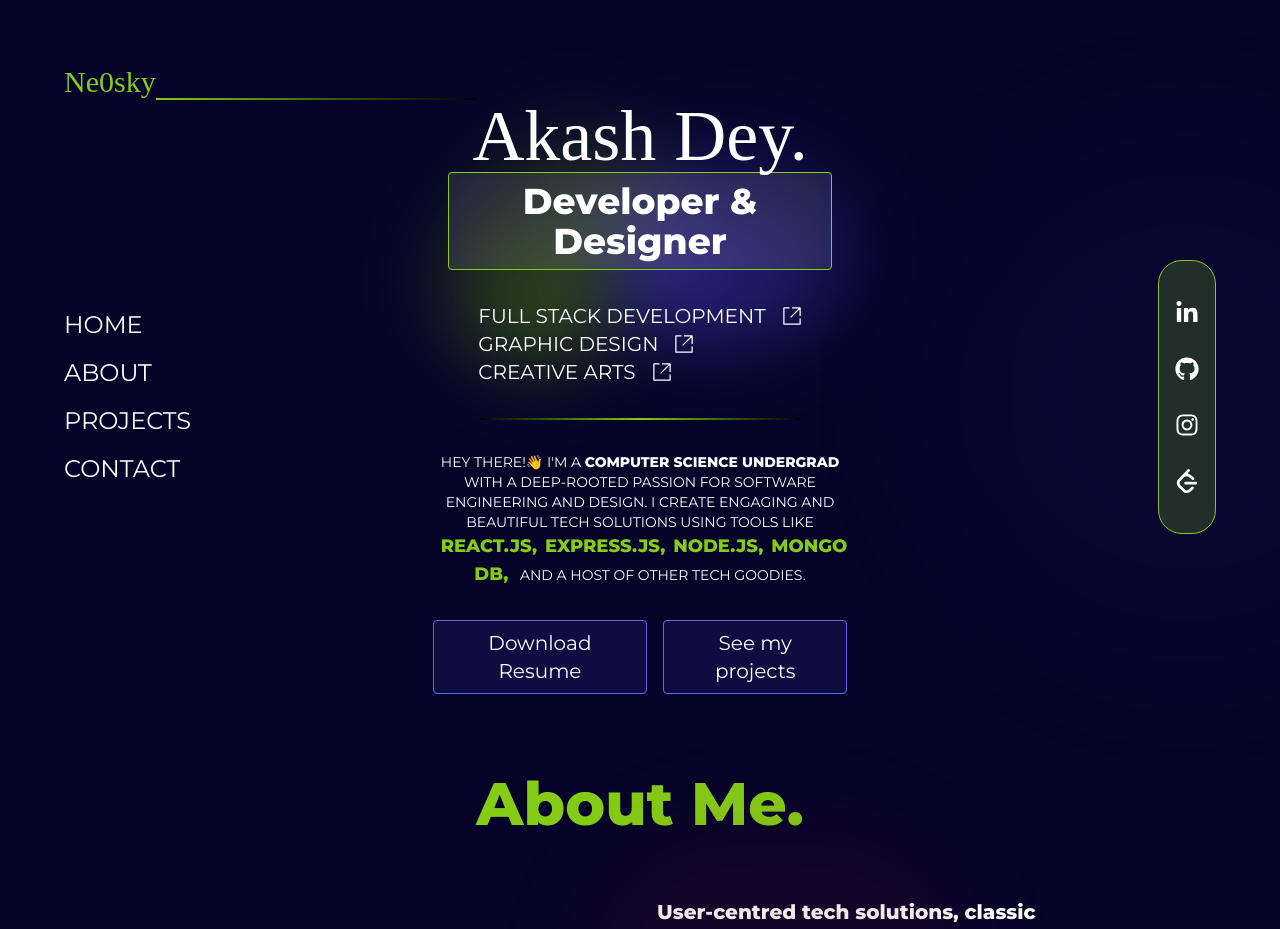
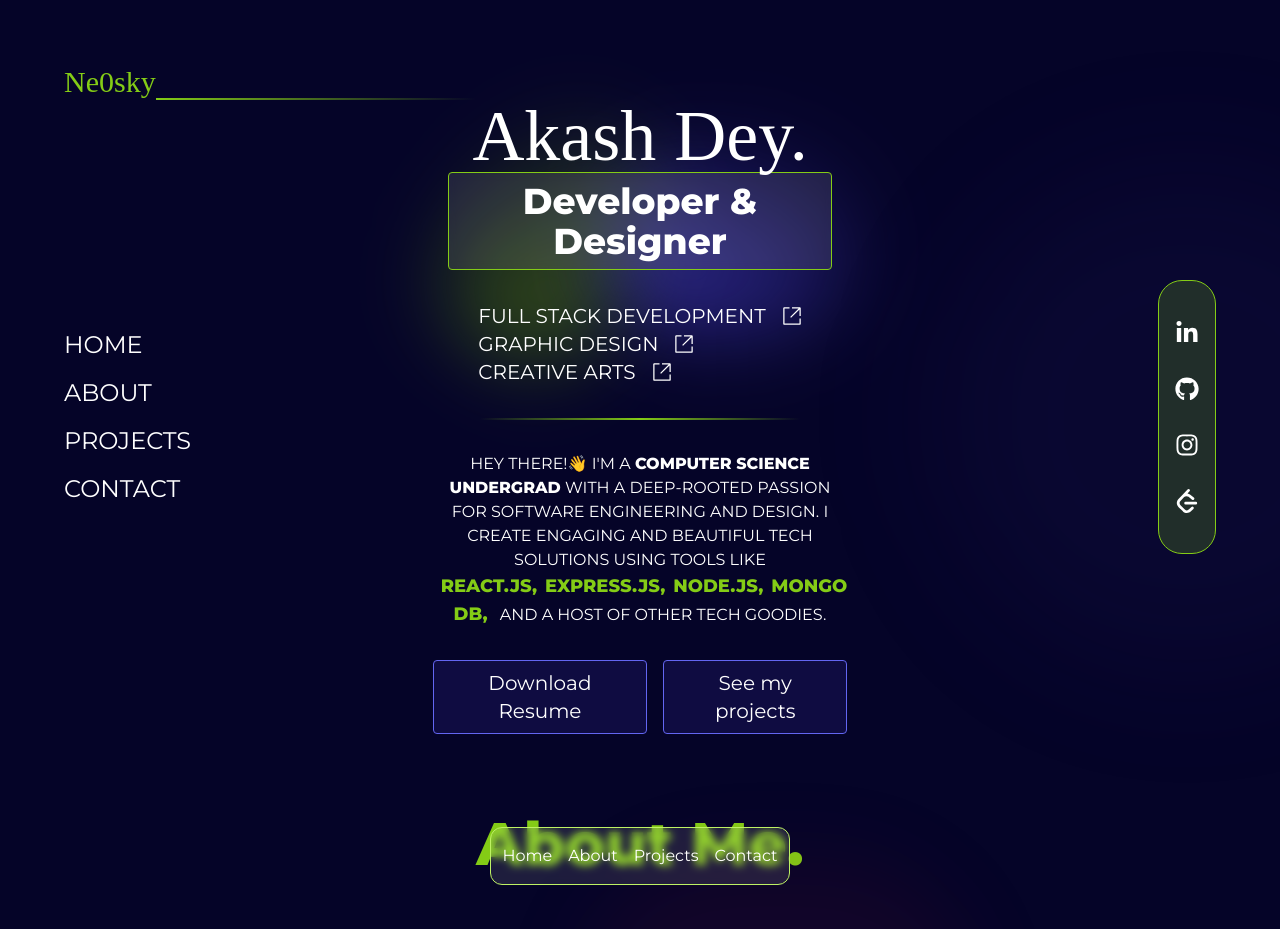
Before and after one commit to Ne0sky/portfolio, a React (Vite) app: page / in a window 1280 px wide. Shown: the top 929 px of the page. Built offline with nearby package versions, Linux system fonts and the light colour scheme; a web font is replaced by a local one.

Commit message:
add navbar

```diff
--- a/src/App.jsx
+++ b/src/App.jsx
@@ -2,6 +2,7 @@ import { useState, useEffect } from 'react';
 import Home from './pages/Home';
 import About from './pages/About';
 import Projects from './pages/Projects';
+import NavBar from './components/Navbar';
 
 function App() {
   const [count, setCount] = useState(0);
@@ -13,6 +14,7 @@ function App() {
       <Home />
       <About/>
       <Projects/>
+      <NavBar/>
     </div>
   );
 }
--- /dev/null
+++ b/src/components/Navbar.jsx
@@ -0,0 +1,50 @@
+import React, { useEffect, useState } from 'react';
+import { motion } from 'framer-motion';
+
+const NavBar = () => {
+  const [isVisible, setIsVisible] = useState(false);
+
+  useEffect(() => {
+    const handleScroll = () => {
+      const scrollPosition = window.scrollY;
+      const screenHeight = window.innerHeight;
+
+      if (scrollPosition > screenHeight/2) {
+        setIsVisible(true);
+      } else {
+        setIsVisible(false);
+      }
+    };
+
+    window.addEventListener('scroll', handleScroll);
+    return () => {
+      window.removeEventListener('scroll', handleScroll);
+    };
+  }, []);
+
+  return (
+    <motion.div
+    initial={{ y: 100 }}
+    animate={{ y: isVisible ? 0 : 100 }}
+      transition={{ duration: 0.5 }}
+      style={{
+        position: 'fixed',
+        bottom: 15,
+        translateX:'-50%',
+        zIndex: 999,
+      }}
+      className='fixed text-white bottom-15 left-1/2 transform -translate-x-1/2 bg-white max-w-full flex justify-center items-center w-[300px] bg-opacity-10 border border-lime-300 p-4 backdrop-filter backdrop-blur-sm rounded-xl'
+    >
+      {/* Your navigation content here */}
+      <ul className='flex font-tertiary items-center gap-4'>
+        <li>Home</li>
+        <li>About</li>
+        <li>Projects</li>
+        <li>Contact</li>
+        {/* Add more navigation items */}
+      </ul>
+    </motion.div>
+  );
+};
+
+export default NavBar;
--- a/src/pages/About.jsx
+++ b/src/pages/About.jsx
@@ -2,10 +2,10 @@ import React from 'react'
 import skills from '../data/skill'
 import Lottie from "lottie-react";
 import lottie from '../data/lottie.json'
-import AboutMeParagraph from '../components/AboutMeParagraph';
+import { VscLinkExternal } from "react-icons/vsc";
 import Word from '../components/Word';
 const paragraph = `I'm a Computer Science undergrad student graduating in 2025, blending my passion for art with coding to craft beautiful, functional full-stack websites. Beyond coding, I indulge in painting, graphic design, and a love for classic art,
- especially the Renaissance era. When I'm not creating, I unwind with movies.
+ especially the Renaissance era. When I'm not creating, I unwind with movies classic rock music, and sometimes timeless bengali classics.
 Let's blend the old and the new to create something extraordinary.`
 
 const About = () => {
@@ -23,6 +23,7 @@ const About = () => {
             <div className='w-[400px] h-[300px] absolute -top-20 -left-20  rounded-full z-2 blur-2xl bg-rose-900 bg-opacity-10'></div>
             <h2 className='text-xl font-tertiary font-bold pb-8'>User-centred tech solutions, classic rock music, renaissance art & movies</h2>
             <Word value={paragraph}/>
+            <button className='bg-lime-500 flex items-center gap-2 text-black font-tertiary font-medium p-2 my-4 rounded'>Checkout my Artworks <VscLinkExternal/></button>
             </div>
 
             </div>
--- a/src/pages/Home.jsx
+++ b/src/pages/Home.jsx
@@ -8,7 +8,7 @@ const Home = () => {
     <div className='w-screen h-full text-white overflow-x-hidden p-8 md:p-16 lg:p-16'>
       <div className='flex items-end'>
         <h1 className='text-3xl text-lime-500 font-main'>Ne0sky</h1>
-        <div className='w-80 h-0.5 bg-gradient-to-r from-lime-500 to-black'></div>
+        <div className='w-80 h-0.5 bg-gradient-to-r from-lime-500 to-transparent'></div>
       </div>
       <div className='flex h-full items-center w-full  justify-around'>
         <div className='w-1/3 md:flex hidden'>
@@ -27,10 +27,10 @@ const Home = () => {
               <p className='flex items-center gap-4'>Graphic Design <VscLinkExternal/></p>
               <p className='flex items-center gap-4'>Creative Arts <VscLinkExternal/></p>
             </div>
-            <div className='w-80 mt-8 h-0.5 bg-gradient-to-r from-black via-lime-500 to-black'></div>
+            <div className='w-80 mt-8 h-0.5 bg-gradient-to-r from-transparent via-lime-500 to-transparent'></div>
           </div>
           <div className=' text-center relative'>
-            <p className='tag my-8 text-sm font-tertiary z-10 uppercase'>Hey there!👋 I'm a <b>Computer Science undergrad</b> with a deep-rooted passion for software engineering and design. I create engaging and beautiful tech solutions using tools like <span className='text-lime-500 font-bold text-lg px-2'>React.js,</span><span className='text-lime-500 font-bold text-lg pr-2'>Express.js,</span><span className='text-lime-500 font-bold text-lg pr-2'>Node.js,</span><span className='text-lime-500 font-bold text-lg pr-2'>Mongo DB,</span> and a host of other tech goodies.</p>
+            <p className='tag my-8 text- font-tertiary z-10 uppercase'>Hey there!👋 I'm a <b>Computer Science undergrad</b> with a deep-rooted passion for software engineering and design. I create engaging and beautiful tech solutions using tools like <span className='text-lime-500 font-bold text-lg px-2'>React.js,</span><span className='text-lime-500 font-bold text-lg pr-2'>Express.js,</span><span className='text-lime-500 font-bold text-lg pr-2'>Node.js,</span><span className='text-lime-500 font-bold text-lg pr-2'>Mongo DB,</span> and a host of other tech goodies.</p>
             <div className='flex w-full gap-4 items-center justify-center'>
             <button className='z-10 font-tertiary  text-xl w-auto text-center border border-indigo-500 rounded px-4 py-2 bg-opacity-20 bg-indigo-800 hover:bg-opacity-50'>Download Resume</button>
             <button className='z-10 font-tertiary text-xl w-auto text-center border border-indigo-500 rounded px-4 py-2 bg-opacity-20 bg-indigo-800 hover:bg-opacity-50'>See my projects</button>
```
